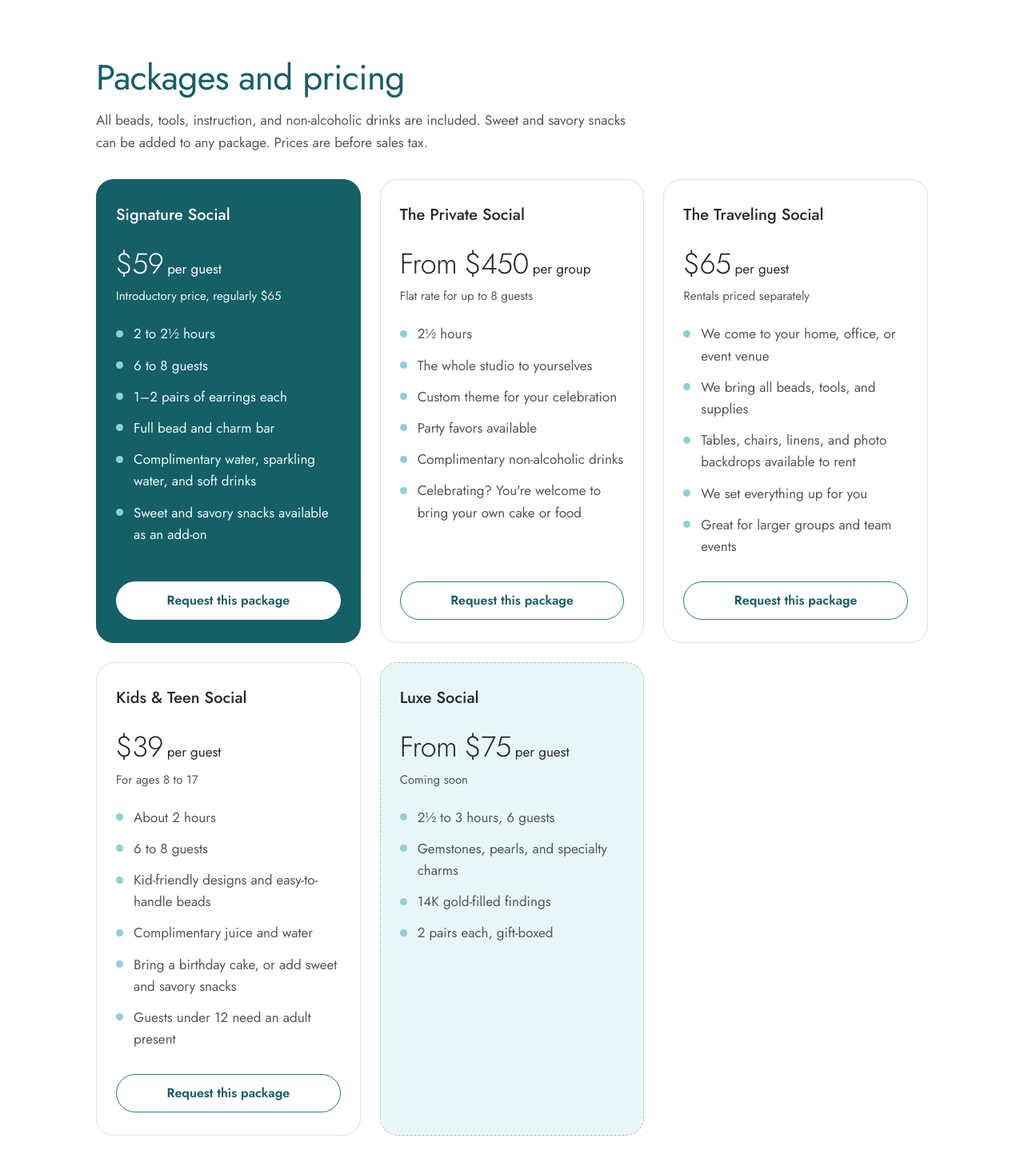
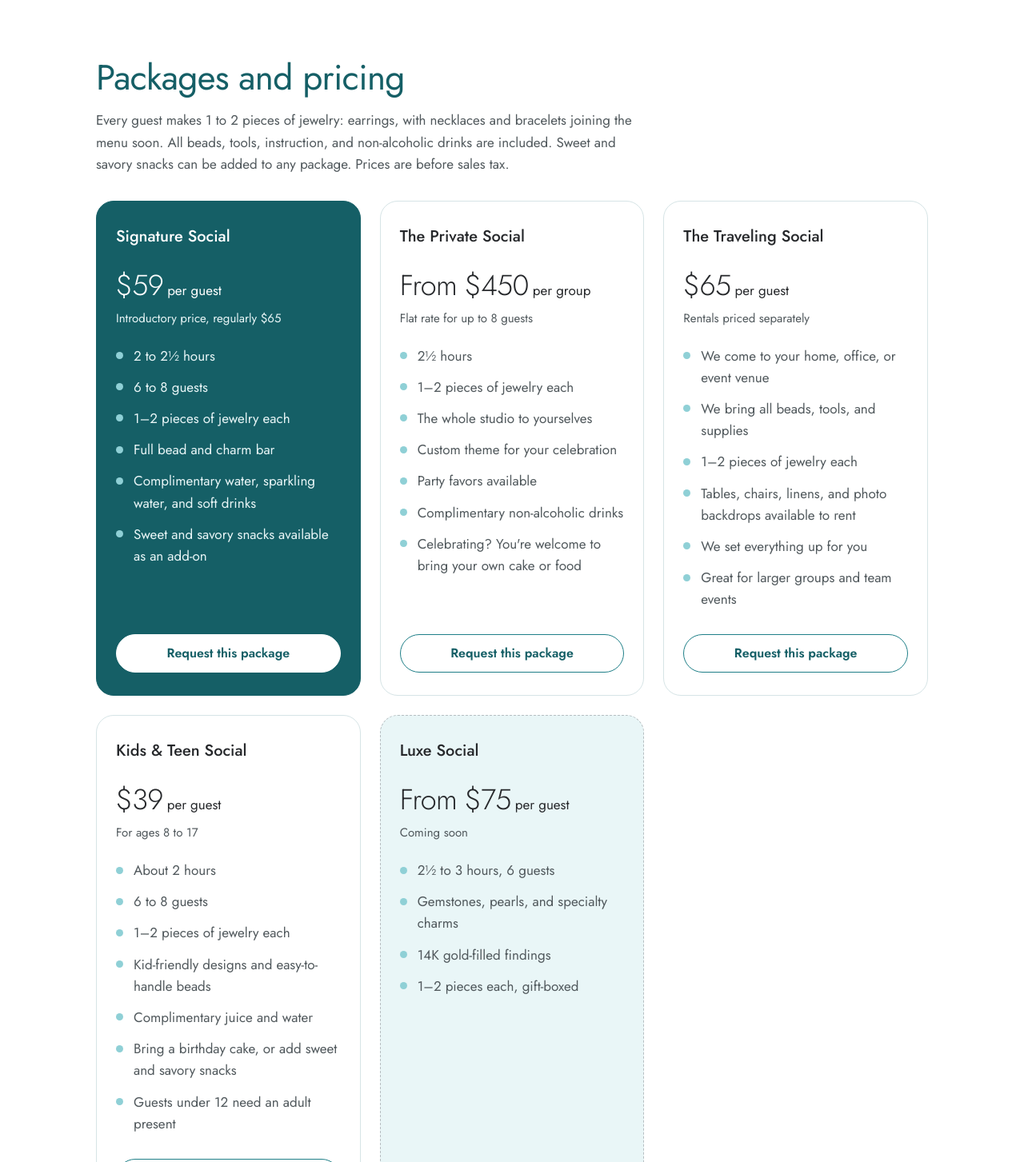
Before and after one commit to BeadsideSocial/BeadsideSocial.github.io, a plain HTML site: page index.html in a window 1280 px wide. Shown: the part 8440-9893 px from the top of the page at 80% size. Drawn offline with Linux system fonts and the light colour scheme.

Commit message:
Packages: 1–2 pieces of jewelry per guest; mention necklaces and bracelets
Co-Authored-By: Claude Opus 5.5 <noreply@anthropic.com>
Claude-Session: https://claude.ai/code/session_01K7R3JNX2mP8btUrpDP9MBb

```diff
--- a/index.html
+++ b/index.html
@@ -301,7 +301,7 @@
     <section class="pricing" id="pricing" aria-labelledby="price-title">
       <div class="price-intro">
         <h2 id="price-title">Packages and pricing</h2>
-        <p>All beads, tools, instruction, and non-alcoholic drinks are included. Sweet and savory snacks can be added to any package. Prices are before sales tax.</p>
+        <p>Every guest makes 1 to 2 pieces of jewelry: earrings, with necklaces and bracelets joining the menu soon. All beads, tools, instruction, and non-alcoholic drinks are included. Sweet and savory snacks can be added to any package. Prices are before sales tax.</p>
       </div>
       <ul class="packages">
         <li class="pkg pkg-featured">
@@ -311,7 +311,7 @@
           <ul class="pkg-facts">
             <li>2 to 2½ hours</li>
             <li>6 to 8 guests</li>
-            <li>1–2 pairs of earrings each</li>
+            <li>1–2 pieces of jewelry each</li>
             <li>Full bead and charm bar</li>
             <li>Complimentary water, sparkling water, and soft drinks</li>
             <li>Sweet and savory snacks available as an add-on</li>
@@ -324,6 +324,7 @@
           <p class="price-sub">Flat rate for up to 8 guests</p>
           <ul class="pkg-facts">
             <li>2½ hours</li>
+            <li>1–2 pieces of jewelry each</li>
             <li>The whole studio to yourselves</li>
             <li>Custom theme for your celebration</li>
             <li>Party favors available</li>
@@ -339,6 +340,7 @@
           <ul class="pkg-facts">
             <li>We come to your home, office, or event venue</li>
             <li>We bring all beads, tools, and supplies</li>
+            <li>1–2 pieces of jewelry each</li>
             <li>Tables, chairs, linens, and photo backdrops available to rent</li>
             <li>We set everything up for you</li>
             <li>Great for larger groups and team events</li>
@@ -352,6 +354,7 @@
           <ul class="pkg-facts">
             <li>About 2 hours</li>
             <li>6 to 8 guests</li>
+            <li>1–2 pieces of jewelry each</li>
             <li>Kid-friendly designs and easy-to-handle beads</li>
             <li>Complimentary juice and water</li>
             <li>Bring a birthday cake, or add sweet and savory snacks</li>
@@ -367,7 +370,7 @@
             <li>2½ to 3 hours, 6 guests</li>
             <li>Gemstones, pearls, and specialty charms</li>
             <li>14K gold-filled findings</li>
-            <li>2 pairs each, gift-boxed</li>
+            <li>1–2 pieces each, gift-boxed</li>
           </ul>
         </li>
       </ul>
@@ -441,7 +444,7 @@
       </details>
       <details>
         <summary>Is it only earrings?</summary>
-        <p>Earrings are where we start, since you can finish a pair in one sitting. More pieces are on the way.</p>
+        <p>Earrings are where we start, and necklaces and bracelets are on the way. Every package includes 1 to 2 pieces of jewelry per guest, so you can mix and match once the new options arrive.</p>
       </details>
       <details>
         <summary>Can we bring wine?</summary>
```
